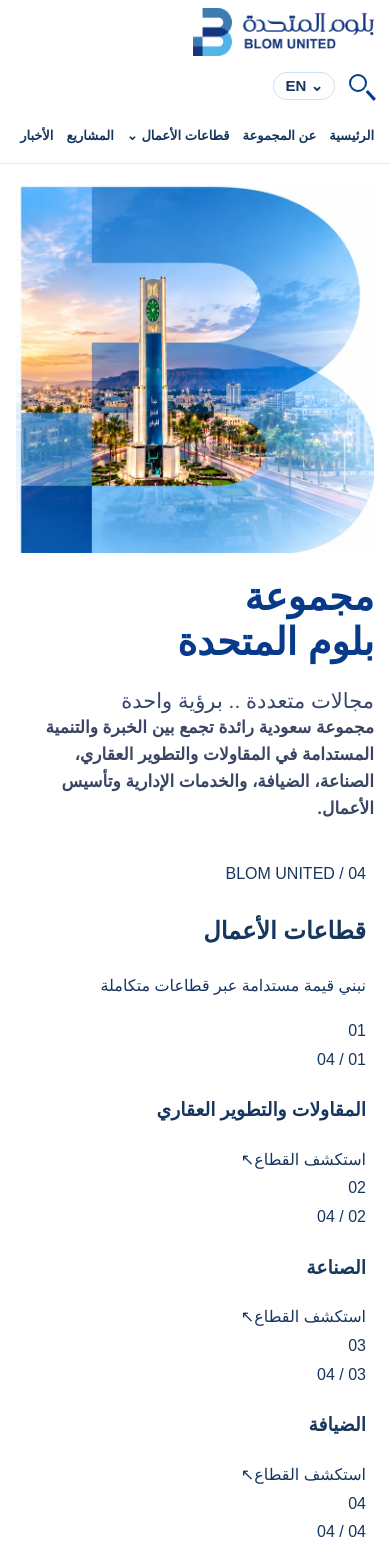
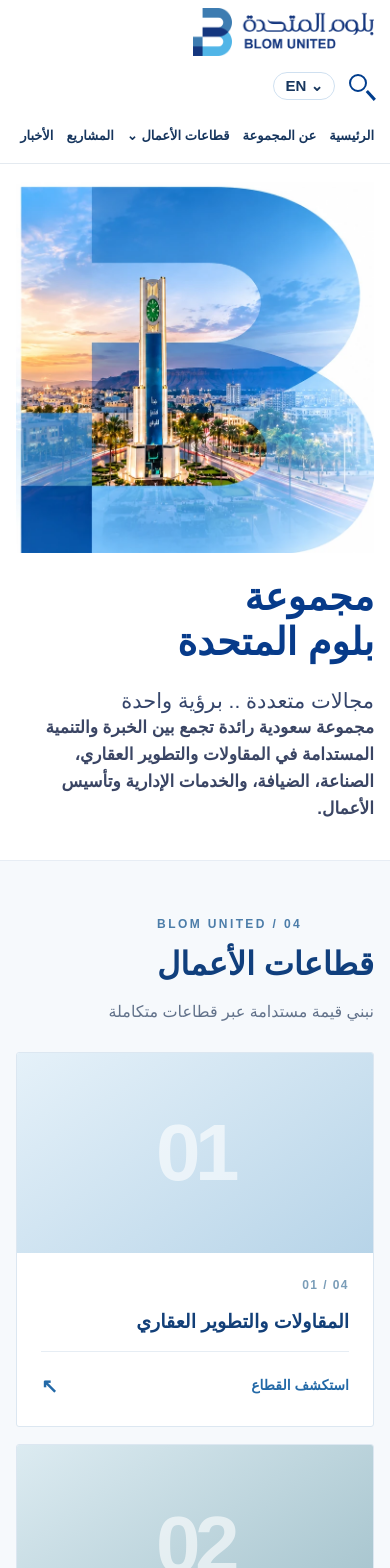
Before and after one commit to blomunited11-dot/blom-united, a Next.js app: page /ar in a window 390 px wide. Shown: the top 1568 px of the page. Built offline with nearby package versions, Linux system fonts and the light colour scheme; no server answers; the database is empty.

Commit message:
style(home): responsive premium four-sector showcase

```diff
--- a/src/styles/globals.css
+++ b/src/styles/globals.css
@@ -52,3 +52,30 @@
 @media(min-width:1101px) and (max-height:850px){.blomOpeningGrid{min-height:0}.blomOpeningImage{max-height:calc(100svh - 112px)}}
 @media(max-width:1100px){.blomHeader .blomBrandLogo{height:56px;max-width:225px}.blomOpeningGrid{width:calc(100% - 48px);min-height:0;grid-template-columns:minmax(0,1fr) minmax(0,1fr);gap:30px}.blomOpeningImage{max-height:none}.blomOpeningContent h1{font-size:clamp(35px,4.7vw,58px)}.blomOpeningTagline{font-size:clamp(20px,2.8vw,32px)}.blomOpeningDescription{font-size:clamp(16px,1.85vw,22px)}}
 @media(max-width:650px){.blomHeader .container,.blomOpeningGrid{width:calc(100% - 32px)}.blomHeader .headerInner{min-height:0}.blomHeader .blomBrandLogo{height:48px;max-width:190px}.blomOpeningGrid{grid-template-columns:1fr;gap:22px;padding-block:18px 38px}.blomOpeningArtwork{grid-column:1;grid-row:1;max-width:480px;justify-self:center}.blomOpeningImage{width:100%;max-height:none}.blomOpeningContent{grid-column:1;grid-row:2;max-width:none;justify-self:stretch;padding-top:0}.blomOpeningContent h1{font-size:clamp(38px,9vw,56px)}.blomOpeningTagline{font-size:clamp(21px,5vw,29px)}.blomOpeningDescription{font-size:clamp(17px,4vw,21px)}.blomOpeningAccent{margin:18px 0 21px}}
+
+/* Homepage — four business sectors, without placeholder photography or invented content. */
+.blomSectorsSection{background:#f6f9fc;padding:clamp(65px,7vw,112px) 0 110px;border-top:1px solid #e7edf4}
+.blomSectorsContainer{width:min(1460px,calc(100% - 80px))}
+.blomSectorsHeading{display:flex;align-items:end;justify-content:space-between;gap:32px;margin-bottom:38px}
+.blomSectorsEyebrow{display:block;color:#4c7da9;font:700 12px Arial,sans-serif;letter-spacing:.2em;direction:ltr;text-align:start}
+.blomSectorsHeading h2{color:#103f7d;font-size:clamp(32px,3.2vw,54px);line-height:1.3;margin:13px 0 0}
+.blomSectorsHeading p{max-width:460px;font-size:clamp(16px,1.35vw,22px);color:#63738b;margin:0}
+.blomSectorGrid{display:grid;grid-template-columns:repeat(4,minmax(0,1fr));gap:20px}
+.blomSectorTile{display:flex;flex-direction:column;min-width:0;overflow:hidden;background:white;border:1px solid #dce7f1;border-radius:3px;transition:transform .25s ease,box-shadow .25s ease}
+.blomSectorTile:hover,.blomSectorTile:focus-visible{transform:translateY(-5px);box-shadow:0 18px 36px #163b6c17}
+.blomSectorVisual{position:relative;aspect-ratio:4/3;overflow:hidden;background:linear-gradient(145deg,#e5f1f9,#b7d4e8)}
+.blomSectorTile2 .blomSectorVisual{background:linear-gradient(145deg,#dcebf1,#9fbfc9)}
+.blomSectorTile3 .blomSectorVisual{background:linear-gradient(145deg,#e8eef6,#b6c9df)}
+.blomSectorTile4 .blomSectorVisual{background:linear-gradient(145deg,#e5f0f7,#b0cce1)}
+.blomSectorVisual img{display:block;width:100%;height:100%;object-fit:cover;transition:transform .4s ease}
+.blomSectorTile:hover .blomSectorVisual img{transform:scale(1.04)}
+.blomSectorWatermark{position:absolute;inset:0;display:grid;place-items:center;font:700 clamp(80px,10vw,170px)/1 Arial,sans-serif;letter-spacing:-.07em;color:#fff9;user-select:none}
+.blomSectorInfo{display:flex;flex-direction:column;flex:1;padding:25px 24px 22px}
+.blomSectorIndex{font:700 12px Arial,sans-serif;color:#7a9db8;letter-spacing:.12em;direction:ltr;align-self:flex-start}
+.blomSectorInfo h3{font-size:clamp(19px,1.6vw,26px);line-height:1.5;color:#123f78;margin:16px 0 14px}
+.blomSectorInfo p{font-size:15px;color:#6b7b8f;margin:0 0 18px}
+.blomSectorExplore{display:flex;justify-content:space-between;align-items:center;gap:15px;margin-top:auto;padding-top:16px;border-top:1px solid #e6edf4;font-size:14px;font-weight:700;color:#2369a7}
+.blomSectorExplore>span{font-size:20px}
+@media(max-width:1050px){.blomSectorGrid{grid-template-columns:repeat(2,minmax(0,1fr))}.blomSectorsHeading{align-items:start;flex-direction:column;gap:12px}}
+@media(max-width:650px){.blomSectorsContainer{width:calc(100% - 32px)}.blomSectorsSection{padding:56px 0 70px}.blomSectorGrid{grid-template-columns:1fr;gap:17px}.blomSectorVisual{aspect-ratio:16/9}.blomSectorsHeading{margin-bottom:25px}}
+@media(prefers-reduced-motion:reduce){.blomSectorTile,.blomSectorVisual img{transition:none}}
```
